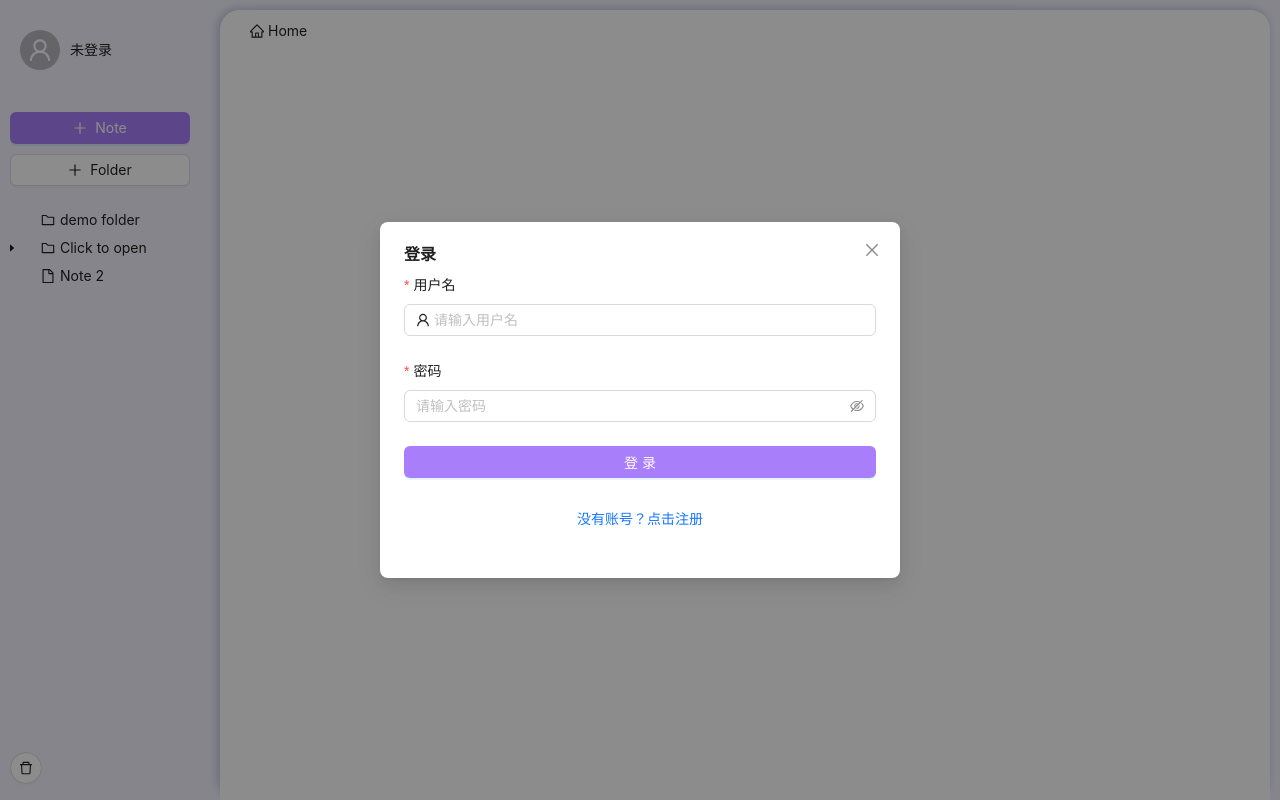
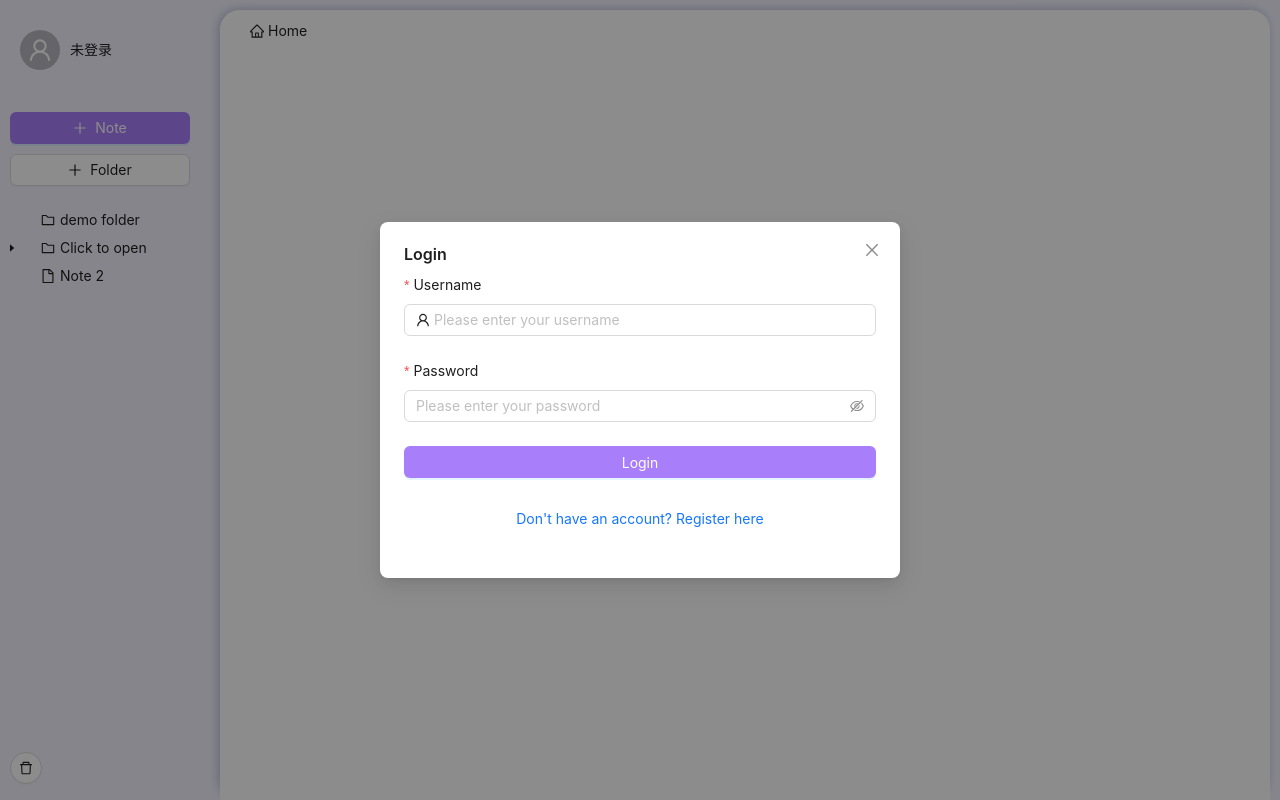
Before and after one commit to Mikalasa/air-notebook, a React (Create React App) app in the folder air-notebook/: page / in a window 1280 px wide. Both pictures are taken after a click on the element 40 px from the left and 50 px from the top of the page. Built offline with nearby package versions, Linux system fonts and the light colour scheme.

Commit message:
translate to english

```diff
--- a/air-notebook/src/components/modal/LoginModal.jsx
+++ b/air-notebook/src/components/modal/LoginModal.jsx
@@ -5,7 +5,7 @@ import { UserOutlined } from '@ant-design/icons';
 const LoginModal = ({ visible, onClose, onLogin, onSwitchToRegister }) => {
     return (
         <Modal
-            title="登录"
+            title="Login"
             visible={visible}
             onCancel={onClose}
             footer={null}
@@ -18,26 +18,26 @@ const LoginModal = ({ visible, onClose, onLogin, onSwitchToRegister }) => {
             >
                 <Form.Item
                     name="username"
-                    label="用户名"
-                    rules={[{ required: true, message: '请输入用户名' }]}
+                    label="Username"
+                    rules={[{ required: true, message: 'Please enter your username' }]}
                 >
-                    <Input prefix={<UserOutlined />} placeholder="请输入用户名" />
+                    <Input prefix={<UserOutlined />} placeholder="Please enter your username" />
                 </Form.Item>
                 <Form.Item
                     name="password"
-                    label="密码"
-                    rules={[{ required: true, message: '请输入密码' }]}
+                    label="Password"
+                    rules={[{ required: true, message: 'Please enter your password' }]}
                 >
-                    <Input.Password placeholder="请输入密码" />
+                    <Input.Password placeholder="Please enter your password" />
                 </Form.Item>
                 <Form.Item>
                     <Button type="primary" htmlType="submit" block>
-                        登录
+                        Login
                     </Button>
                 </Form.Item>
                 <Form.Item>
                     <Button type="link" onClick={onSwitchToRegister} block>
-                        没有账号？点击注册
+                        Don't have an account? Register here
                     </Button>
                 </Form.Item>
             </Form>
--- a/air-notebook/src/components/modal/RegisterModal.jsx
+++ b/air-notebook/src/components/modal/RegisterModal.jsx
@@ -5,7 +5,7 @@ import { UserOutlined } from '@ant-design/icons';
 const RegisterModal = ({ visible, onClose, onRegister }) => {
     return (
         <Modal
-            title="注册"
+            title="Register"
             visible={visible}
             onCancel={onClose}
             footer={null}
@@ -18,28 +18,28 @@ const RegisterModal = ({ visible, onClose, onRegister }) => {
             >
                 <Form.Item
                     name="username"
-                    label="用户名"
-                    rules={[{ required: true, message: '请输入用户名' }]}
+                    label="Username"
+                    rules={[{ required: true, message: 'Please enter your username' }]}
                 >
-                    <Input prefix={<UserOutlined />} placeholder="请输入用户名" />
+                    <Input prefix={<UserOutlined />} placeholder="Please enter your username" />
                 </Form.Item>
                 <Form.Item
                     name="password"
-                    label="密码"
-                    rules={[{ required: true, message: '请输入密码' }]}
+                    label="Password"
+                    rules={[{ required: true, message: 'Please enter your password' }]}
                 >
-                    <Input.Password placeholder="请输入密码" />
+                    <Input.Password placeholder="Please enter your password" />
                 </Form.Item>
                 <Form.Item
                     name="confirmPassword"
-                    label="确认密码"
-                    rules={[{ required: true, message: '请再次输入密码' }]}
+                    label="Confirm Password"
+                    rules={[{ required: true, message: 'Please confirm your password' }]}
                 >
-                    <Input.Password placeholder="请再次输入密码" />
+                    <Input.Password placeholder="Please confirm your password" />
                 </Form.Item>
                 <Form.Item>
                     <Button type="primary" htmlType="submit" block>
-                        注册
+                        Register
                     </Button>
                 </Form.Item>
             </Form>
--- a/air-notebook/src/components/widgets/SideMenuFooter.jsx
+++ b/air-notebook/src/components/widgets/SideMenuFooter.jsx
@@ -11,7 +11,6 @@ const SideMenuFooter = () => {
     const dispatch = useDispatch();
 
     const showModal = () => {
-        // 每次打开 Modal 时更新 deletedNotes
         const updatedDeletedNotes = JSON.parse(localStorage.getItem('deletedData')) || [];
         setDeletedNotes(updatedDeletedNotes);
         setIsModalVisible(true);
```
